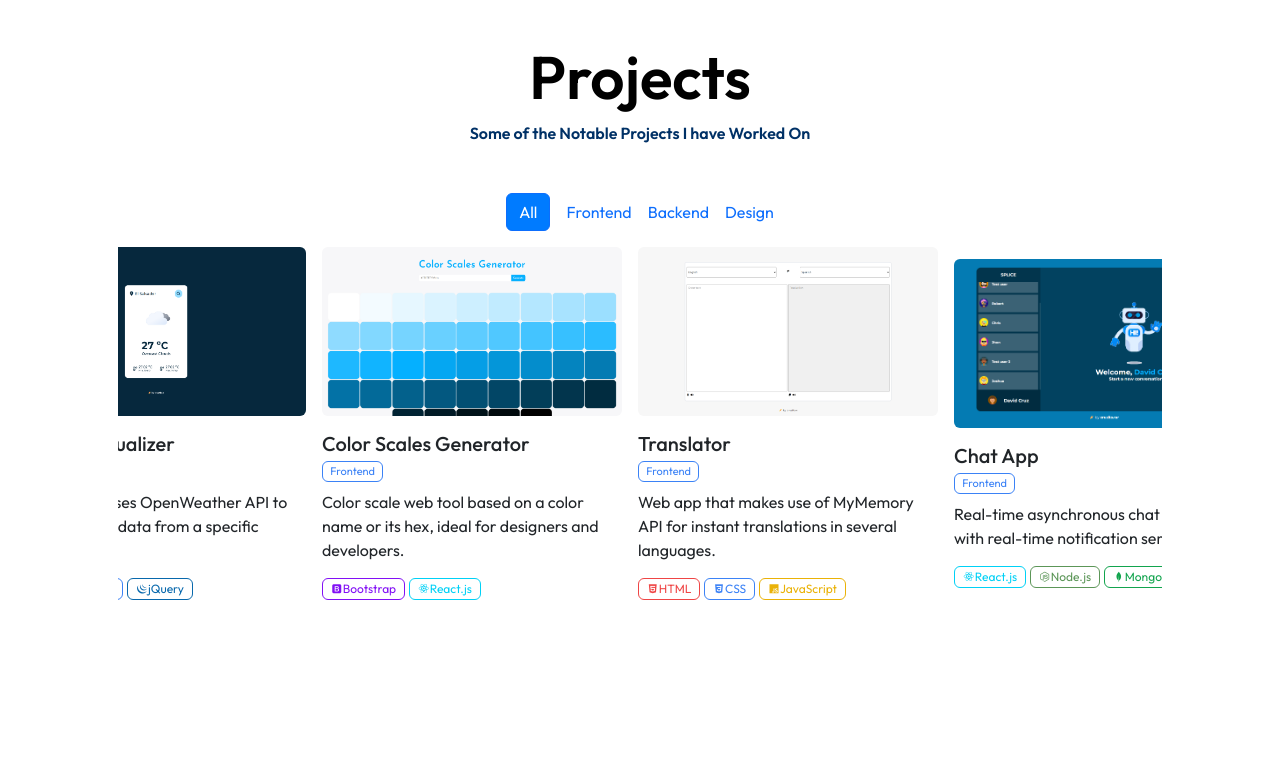
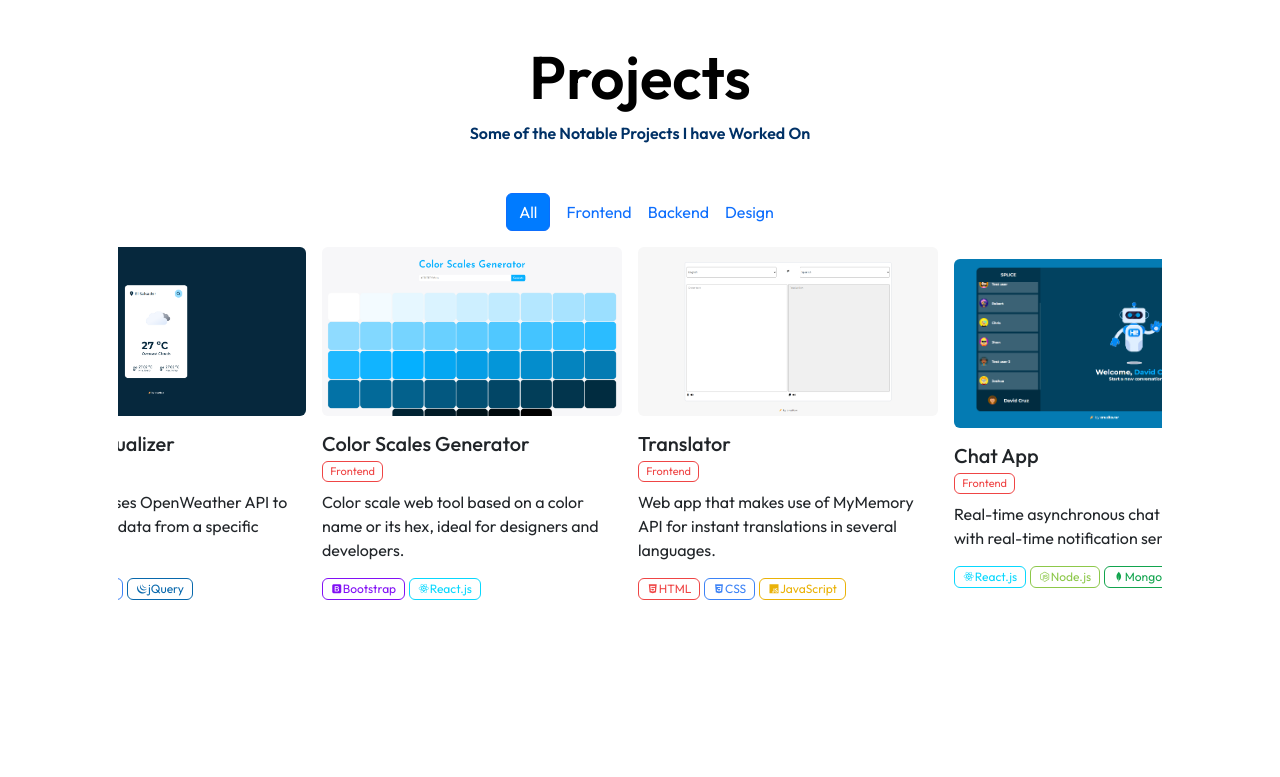
Before and after one commit to cruzito-x/portfolio_v4, a React (Vite) app: page / in a window 1280 px wide. Shown: the part 3341-4118 px from the top of the page. Built offline with nearby package versions, Linux system fonts and the light colour scheme.

Commit message:
Colors updated

```diff
--- a/src/assets/data/Portfolio.jsx
+++ b/src/assets/data/Portfolio.jsx
@@ -56,7 +56,7 @@ const techData = {
   },
   antd: {
     name: "Ant Design",
-    color: "var(--react-color)",
+    color: "var(--ant-design-color)",
     icon: <i className="bx bxl-react"></i>,
   },
   angular: {
@@ -109,18 +109,15 @@ const techData = {
 const categories = {
   frontend: {
     name: "Frontend",
-    color: "var(--css-color)",
-    icon: <i className="bx bxl-react"></i>,
+    color: "var(--html-color)",
   },
   backend: {
     name: "Backend",
     color: "var(--express-color)",
-    icon: <i className="bx bxl-nodejs"></i>,
   },
   design: {
     name: "Design",
     color: "var(--figma-color)",
-    icon: <i className="bx bxl-figma"></i>,
   },
 };
 
@@ -281,18 +278,6 @@ export const projectsData = [
         icon: techData.antd.icon,
         color: techData.antd.color,
         name: techData.antd.name,
-      },
-      {
-        id: 3,
-        icon: techData.express.icon,
-        color: techData.express.color,
-        name: techData.express.name,
-      },
-      {
-        id: 4,
-        icon: techData.mysql.icon,
-        color: techData.mysql.color,
-        name: techData.mysql.name,
       },
     ],
     source_url: "https://github.com/cruzito-x/library",
--- a/src/styles/index.css
+++ b/src/styles/index.css
@@ -7,14 +7,15 @@
   --jquery-color: #0868ac;
   --typescript-color: #007acc;
   --bootstrap-color: #8210f5;
-  --react-color: #00d1f6;
+  --react-color: #08d8fe;
+  --ant-design-color: #2f95e0;
   --angular-color: #c3012e;
-  --express-color: #5c9658;
+  --express-color: #8dc84a;
   --laravel-color: #f61e0e;
   --mysql-color: #005c89;
   --mongodb-color: #12a44e;
   --git-color: #ef503b;
-  --figma-color: #ff7363;
+  --figma-color: #fe3900;
   --swagger-color: #479f2b;
 }
 
```
